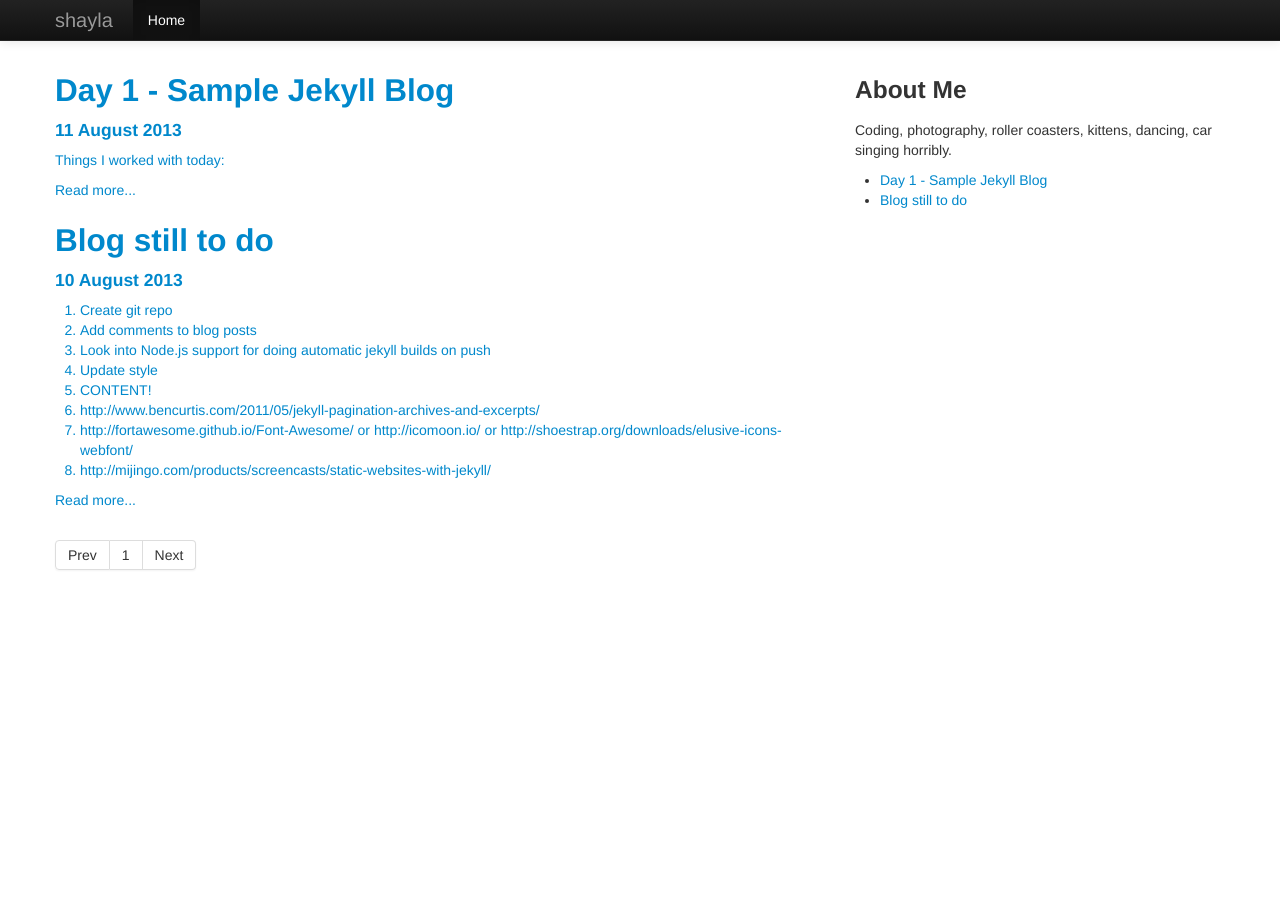
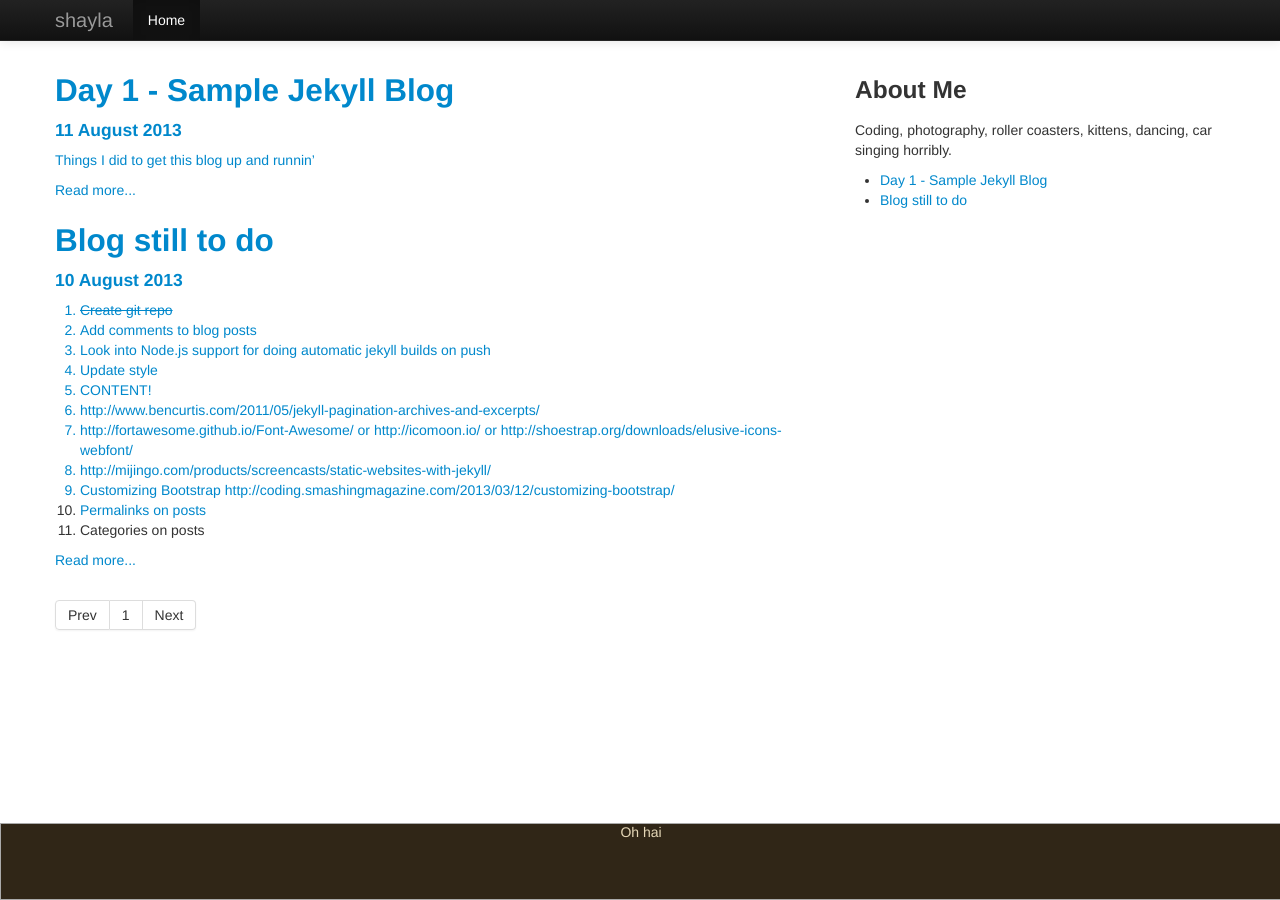
Before and after one commit to ssawchenko/jekyllblog, a Jekyll site: the page built from index.html, in a window 1280 px wide. Built offline with Jekyll 4.4.1, drawn with Linux system fonts in a browser that asks for light colours; Markdown is read by kramdown in place of the engine named in the settings; the list of posts is cut into pages by our own code.

Commit message:
Permalink changes

````diff
--- a/_config.yml
+++ b/_config.yml
@@ -6,5 +6,7 @@
 paginate: 10
 
 markdown: redcarpet
-permalink: pretty
+redcarpet:
+  extensions: ["no_intra_emphasis", "fenced_code_blocks", "autolink", "strikethrough", "superscript"]
+permalink: date
 pygments: true
--- a/_includes/footer.html
+++ b/_includes/footer.html
@@ -1,3 +1,7 @@
+    </div>
+
+    <div id="footer">
+    	<p>Oh hai</p>
     </div>
 
   </body>
--- a/_includes/header.html
+++ b/_includes/header.html
@@ -13,6 +13,7 @@
       }
     </style>
 
+    <link href="/css/common.css" rel="stylesheet">
     <link href="/css/bootstrap-responsive.css" rel="stylesheet">
 
     <!-- Highlight.js -->
--- a/_posts/2013-08-10-BlogToDo.md
+++ b/_posts/2013-08-10-BlogToDo.md
@@ -1,9 +1,10 @@
 ---
 title: Blog still to do
 layout: post
+permalink: /2013/08/10/BlogToDo.html
 ---
 
-1. Create git repo
+1. ~~Create git repo~~
 1. Add comments to blog posts
 1. Look into Node.js support for doing automatic jekyll builds on push
 1. Update style
@@ -11,3 +12,6 @@
 1. http://www.bencurtis.com/2011/05/jekyll-pagination-archives-and-excerpts/
 1. http://fortawesome.github.io/Font-Awesome/ or http://icomoon.io/ or http://shoestrap.org/downloads/elusive-icons-webfont/
 1. http://mijingo.com/products/screencasts/static-websites-with-jekyll/
+1. Customizing Bootstrap http://coding.smashingmagazine.com/2013/03/12/customizing-bootstrap/
+1. ~~[Permalinks on posts](http://grinnick.com/posts/how-to-manage-permalinks-in-jekyll)~~
+1. Categories on posts
--- /dev/null
+++ b/_posts/2013-08-11-Blog-Startup-With-Jekyll.md
@@ -0,0 +1,37 @@
+---
+title: Day 1 - Sample Jekyll Blog
+layout: post
+permalink: /2013/08/11/Blog-Startup-With-Jekyll.html
+---
+
+Things I did to get this blog up and runnin'
+
+1. [Followed Jekyll setup tutorial](http://www.andrewmunsell.com/tutorials/jekyll-by-example/index.html) ([Jekyll](http://jekyllrb.com/))
+1. [Looked into Liquid formatting](https://github.com/Shopify/liquid/wiki/Liquid-for-Designers) and [Liquid filters](http://liquid.rubyforge.org/classes/Liquid/StandardFilters.html#M000012)
+1. [Looked into .md formatting for posts](https://github.com/adam-p/markdown-here/wiki/Markdown-Cheatsheet)
+1. [Installed rvm and updated ruby (for redcarpet support)](http://stackoverflow.com/questions/3696564/how-to-update-ruby-to-1-9-x-on-mac)
+1. [Installed and used redcarpet for markdown parsing of ''' (code snippets)](https://github.com/vmg/redcarpet)
+1. [Added Highlight.js for code formatting](http://softwaremaniacs.org/soft/highlight/en/)
+1. [Setup Git repo to house this awesome project](https://github.com/ssawchenko/jekyllblog)
+1. [Added redcarpet extensions to _Config.yml get .md strikethrough working](http://stackoverflow.com/questions/13464590/github-flavored-markdown-and-pygments-highlighting-in-jekyll)
+
+## Sample ``` code markdown
+```javascript
+var now = new Date();
+
+var days = new Array('Sunday','Monday','Tuesday','Wednesday','Thursday','Friday','Saturday');
+
+var months = new Array('January','February','March','April','May','June','July','August','September','October','November','December');
+
+var date = ((now.getDate()<10) ? "0" : "")+ now.getDate();
+
+function fourdigits(number)	{
+	return (number < 1000) ? number + 1900 : number;
+								}
+today =  days[now.getDay()] + ", " +
+         months[now.getMonth()] + " " +
+         date + ", " +
+         (fourdigits(now.getYear())) ;
+
+document.write(today);
+```
--- /dev/null
+++ b/css/common.css
@@ -0,0 +1,15 @@
+#footer {
+    clear: both;
+    border: 1px groove #aaaaaa;
+    background: #302617;
+    color: #E5D7B7;
+    padding: 0;
+    text-align: center;
+    vertical-align: middle;
+    line-height: normal;
+    margin: 0;
+    position: fixed;
+    bottom: 0px;
+    width: 100%;
+    height: 75px;
+}
````
Also changed, not shown: _posts/2013-08-11-BlogStartup.md (deleted, +0 -34 lines).
